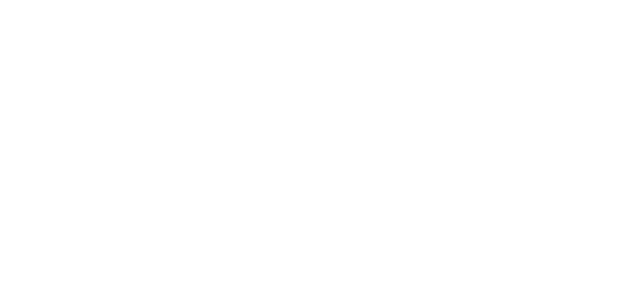
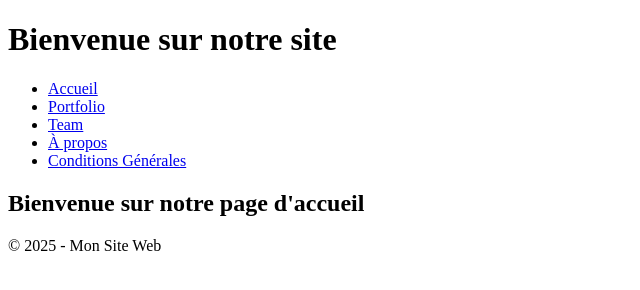
Before and after one commit to Madi-dev-png/site-web, a plain HTML site: page Portfolio.html in a window 1280 px wide. Shown: the whole page, without its empty margins (0-640 px from the left). Drawn offline with Linux system fonts and the light colour scheme.

Commit message:
ajout du fichier portfolio.html

```diff
--- a/Portfolio.html
+++ b/Portfolio.html
@@ -3,9 +3,28 @@
 <head>
     <meta charset="UTF-8">
     <meta name="viewport" content="width=device-width, initial-scale=1.0">
-    <title>Document</title>
+    <title>Portfolio</title>
 </head>
 <body>
+    <header>
+        <h1>Bienvenue sur notre site</h1>
+        <nav>
+            <ul>
+                <li><a href="#">Accueil</a></li>
+                <li><a href="#">Portfolio</a></li>
+                <li><a href="#">Team</a></li>
+                <li><a href="#">À propos</a></li>
+                <li><a href="#">Conditions Générales</a></li>
+            </ul>
+        </nav>
+    </header>
+    <div>
+        <h2>Bienvenue sur notre page d'accueil</h2>
+    </div>
+    <footer>
+        <p>&copy; 2025 - Mon Site Web</p>
+    </footer>
+
 
 </body>
 </html>
```
